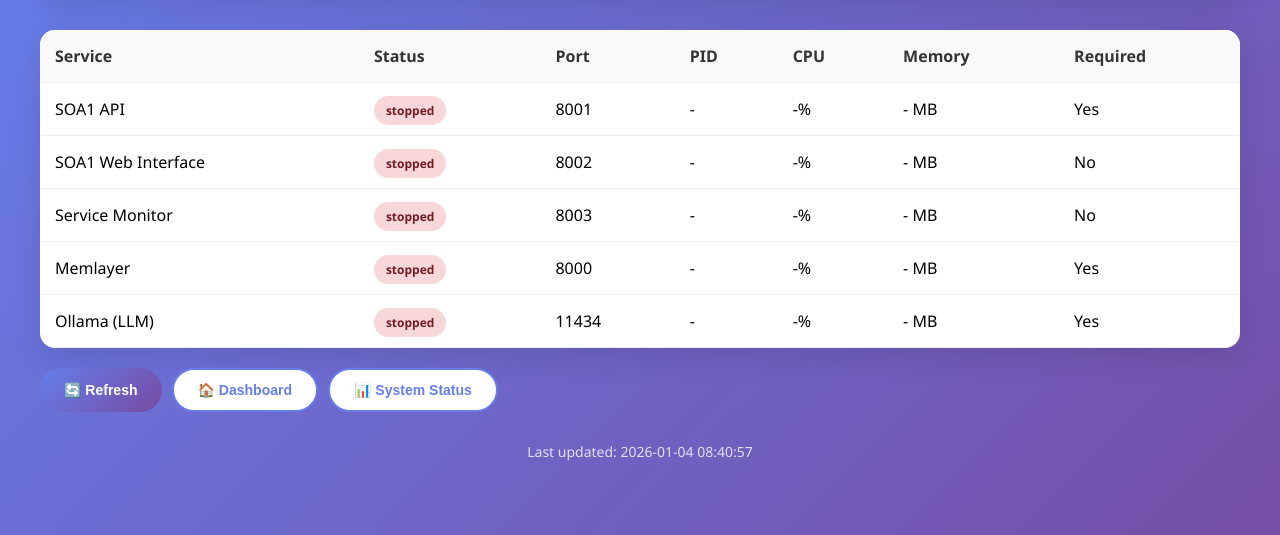
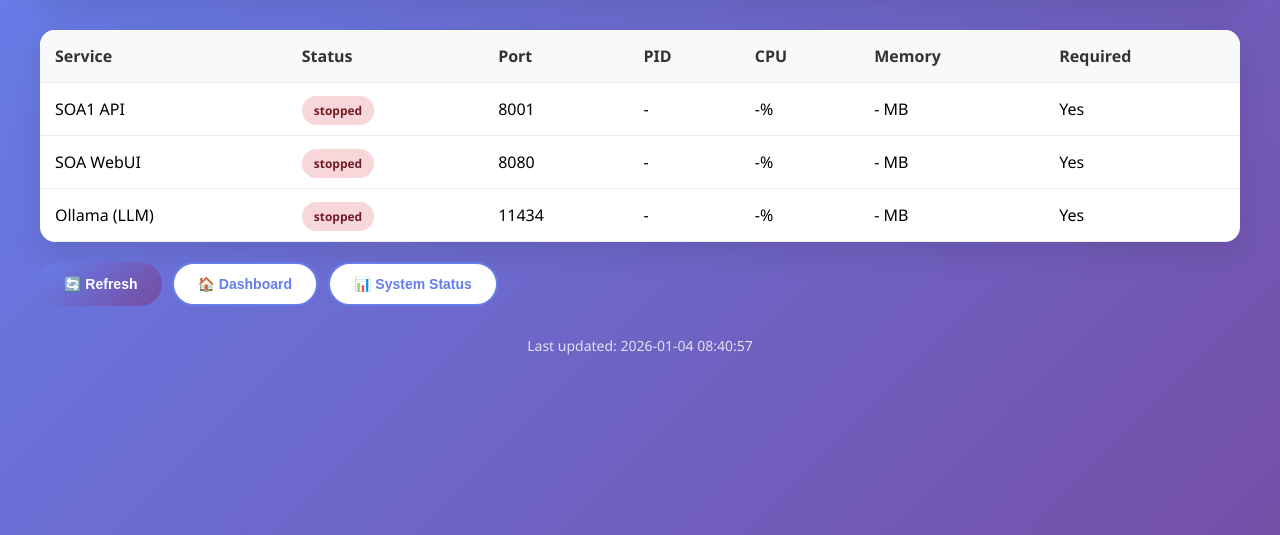
Before and after one commit to harryneopotter/home-ai-soa, a FastAPI app: page /services in a window 1280 px wide. Shown: the part 102-637 px from the top of the page. Run offline with FastAPI, Linux system fonts and the light colour scheme; some libraries are stand-ins or nearby versions.

Commit message:
fix: update monitoring services list and Ollama health check
- Remove non-existent services (soa1_web, service_monitor, memlayer)
- Add soa_webui service (port 8080)
- Fix Ollama status detection (use /api/tags instead of /health)
- Apply contrast improvements to monitoring.html
- Update config.yaml with correct service URLs

```diff
--- a/soa-webui/config.yaml
+++ b/soa-webui/config.yaml
@@ -9,9 +9,8 @@ server:
 # SOA1 Services
 services:
   api: "http://localhost:8001"
-  web_interface: "http://localhost:8002"
-  service_monitor: "http://localhost:8003"
-  memlayer: "http://localhost:8000"
+  webui: "http://localhost:8080"
+  ollama: "http://localhost:11434"
 
 # Tailscale settings
 tailscale:
--- a/soa-webui/main.py
+++ b/soa-webui/main.py
@@ -191,24 +191,10 @@ def get_service_status() -> List[ServiceStatus]:
             "required": True,
         },
         {
-            "name": "soa1_web",
-            "display": "SOA1 Web Interface",
-            "port": 8002,
-            "url": config.services.get("web_interface", "http://localhost:8002"),
-            "required": False,
-        },
-        {
-            "name": "service_monitor",
-            "display": "Service Monitor",
-            "port": 8003,
-            "url": config.services.get("service_monitor", "http://localhost:8003"),
-            "required": False,
-        },
-        {
-            "name": "memlayer",
-            "display": "Memlayer",
-            "port": 8000,
-            "url": config.services.get("memlayer", "http://localhost:8000"),
+            "name": "soa_webui",
+            "display": "SOA WebUI",
+            "port": 8080,
+            "url": "http://localhost:8080",
             "required": True,
         },
         {
@@ -247,7 +233,11 @@ def get_service_status() -> List[ServiceStatus]:
             # Try to connect to the service
             if service.pid:
                 try:
-                    response = requests.get(f"{service.url}/health", timeout=2)
+                    # Ollama uses different health check endpoint
+                    if service.name == "ollama":
+                        response = requests.get(f"{service.url}/api/tags", timeout=2)
+                    else:
+                        response = requests.get(f"{service.url}/health", timeout=2)
                     if response.status_code == 200:
                         service.status = "running"
                     else:
```
Also changed, not shown: soa-webui/templates/monitoring.html (+4 -4 lines).
